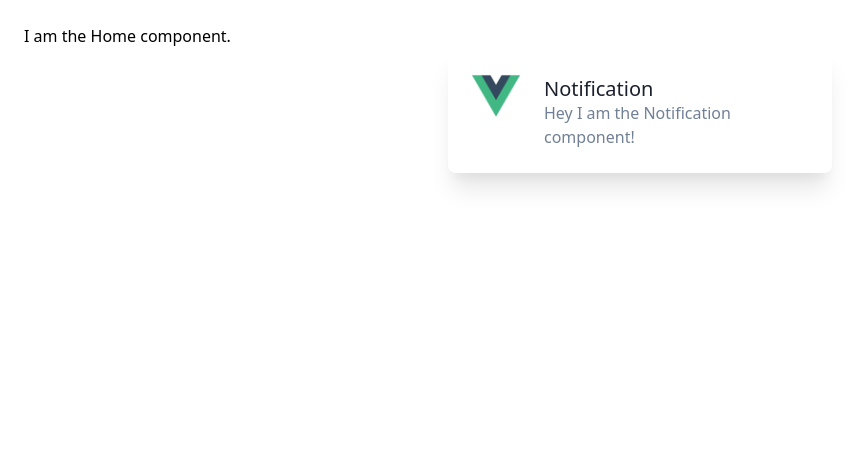
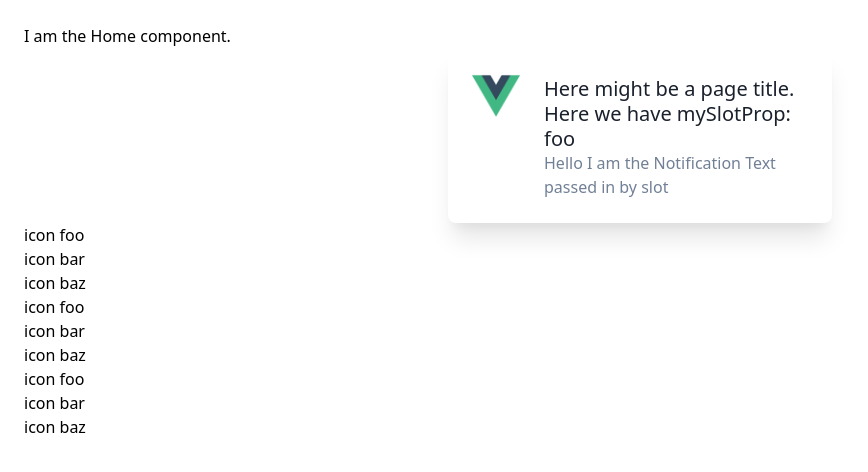
Before and after one commit to monobasic/vue2-sandbox, a Vue app: page / in a window 1280 px wide. Shown: the top 472 px of the page, without its empty margins (0-868 px from the left). Built offline with nearby package versions, Linux system fonts and the light colour scheme.

Commit message:
Slots and scoped slots

```diff
--- a/src/components/Home.vue
+++ b/src/components/Home.vue
@@ -1,14 +1,56 @@
 <template>
   <div class="p-6">
+
     <h1>I am the Home component.</h1>
-    <Notification/>
+
+    <Notification>
+      <template v-slot:title="{mySlotProp}">
+        Here might be a page title. Here we have mySlotProp: {{ mySlotProp }}
+      </template>
+      Hello I am the Notification Text passed in by slot
+    </Notification>
+
+    <List :items="items">
+      <template v-slot:default="{item}">
+        <div class="p3">icon {{ item.title }}</div>
+      </template>
+    </List>
+
+    <List :items="items" v-slot:default="{item}">
+        <div class="p3">icon {{ item.title }}</div>
+    </List>
+
+    <List :items="items">
+      <template #default="{item}">
+        <div class="p3">icon {{ item.title }}</div>
+      </template>
+    </List>
+
   </div>
 </template>
 <script>
 import Notification from './Notification.vue'
+import List from './List.vue'
+
 export default {
   components: {
-    Notification
+    Notification,
+    List
+  },
+  data: () => {
+    return {
+      items: [
+        {
+          title: 'foo'
+        },
+        {
+          title: 'bar'
+        },
+        {
+          title: 'baz'
+        },
+      ]
+    }
   }
 }
 </script>
--- /dev/null
+++ b/src/components/List.vue
@@ -0,0 +1,18 @@
+<template>
+  <div>
+    <ul>
+      <li v-for="item in items" :key="item.title">
+        <slot v-bind:item="item"></slot>
+      </li>
+    </ul>
+  </div>
+</template>
+<script>
+export default {
+  props: {
+    items: {
+      type: Array
+    }
+  }
+}
+</script>
--- a/src/components/Notification.vue
+++ b/src/components/Notification.vue
@@ -5,8 +5,16 @@
         <img class="h-12 w-12" src="@/assets/logo.png" alt="ChitChat Logo">
       </div>
       <div class="ml-6 pt-1">
-        <h4 class="text-xl text-gray-900 leading-tight">Notification</h4>
-        <p class="text-base text-gray-600 leading-normal">Hey I am the Notification component!</p>
+        <h4 class="text-xl text-gray-900 leading-tight">
+          <slot name="title" v-bind:mySlotProp="`foo`">
+            Default Title
+          </slot>
+        </h4>
+        <p class="text-base text-gray-600 leading-normal">
+          <slot>
+            Default Text
+          </slot>
+        </p>
       </div>
     </div>
   </div>
```
